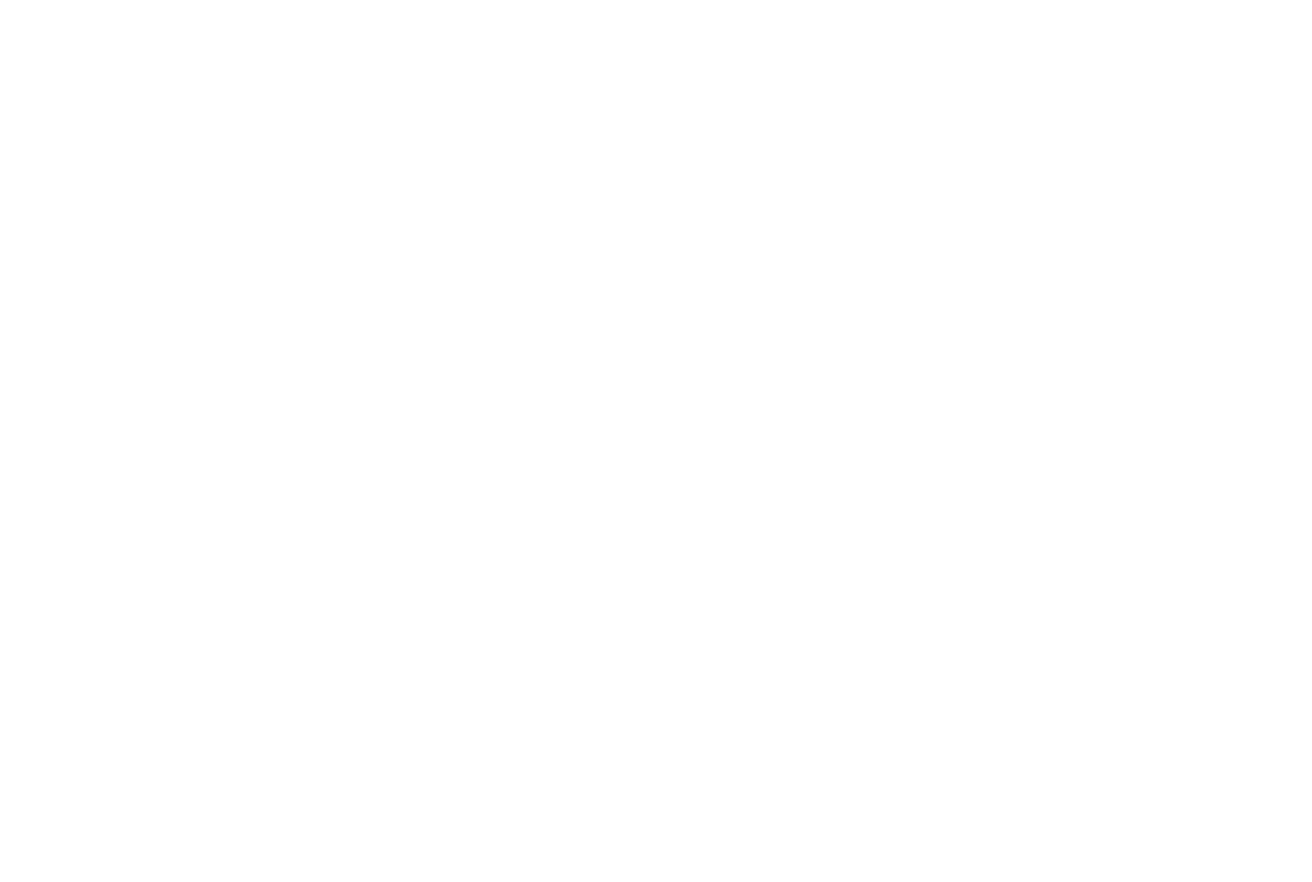
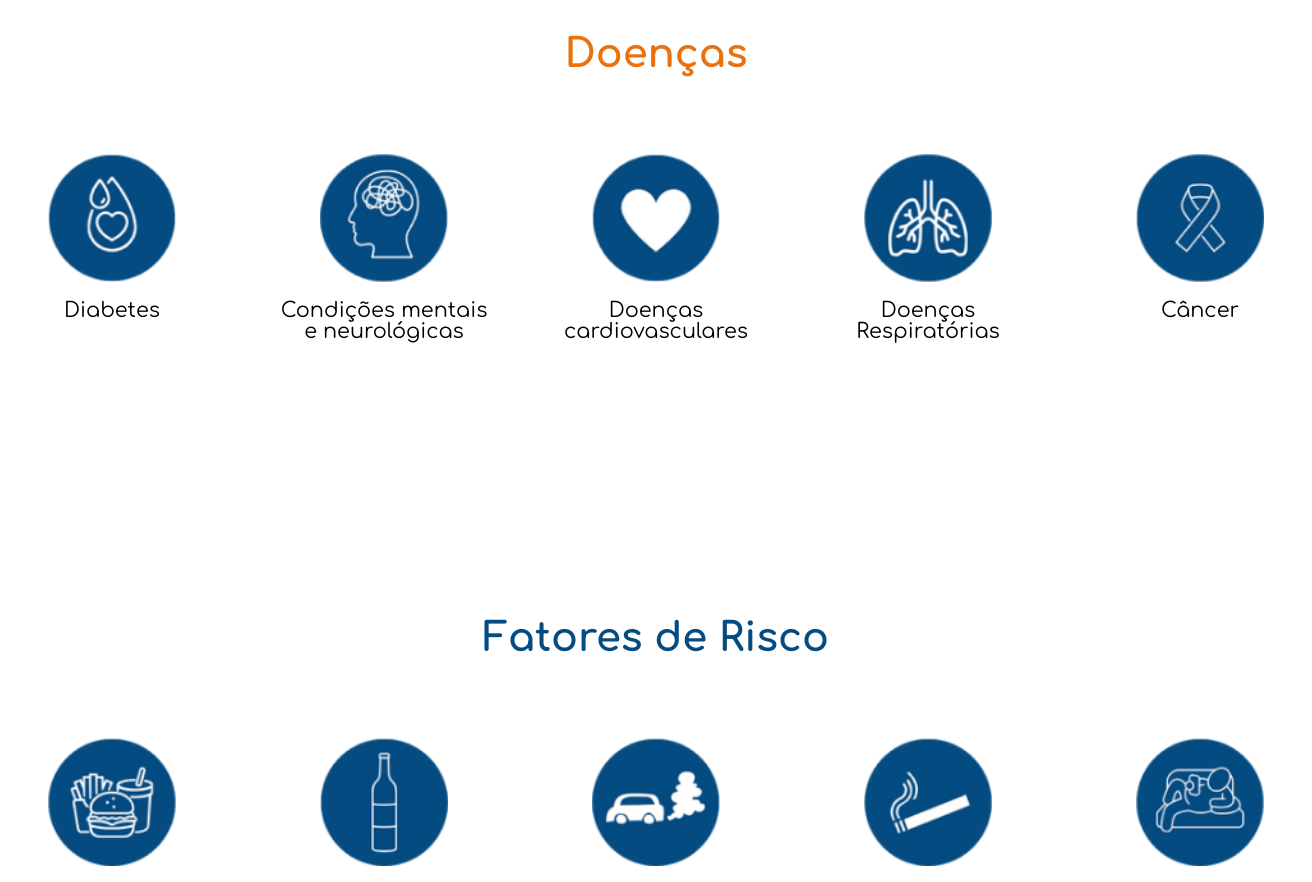
Before and after one commit to Babi-Tech-Cara-4-All/Babi-Tech-Care-4-All-App, a React (Vite) app: page /Tratamento-Doencas-Nao-Transmissiveis in a window 1280 px wide. Shown: the part 2540-3422 px from the top of the page, 1312 px wide, since content can reach past the window. Before the commit the page ends 2478 px from the top, so only its background shows below. Built offline with nearby package versions, Linux system fonts and the light colour scheme.

Commit message:
Add doenças e fatores de risco

```diff
--- a/src/Pages/TratamentoDoencasNaoTransmissiveis/CopyTratamentoDoencasNaoTransmissiveis.jsx
+++ b/src/Pages/TratamentoDoencasNaoTransmissiveis/CopyTratamentoDoencasNaoTransmissiveis.jsx
@@ -1,4 +1,5 @@
 import styles from "./CopyTratamentoDoencasNaoTransmissiveis.module.scss";
+import Reason from "../../Components/Reason/Reason";
 import imgAbs from "../../assets/imgTratamentoDoencasNaoTransmissiveis/imgAbs.png";
 import imgRela from "../../assets/imgTratamentoDoencasNaoTransmissiveis/imgRela.png";
 import mulherFalando from "../../assets/imgTratamentoDoencasNaoTransmissiveis/mulherFalando.png";
@@ -49,36 +50,6 @@
             <h2>O que é uma doença crônica?</h2>
             <img src={mulherFalando} alt="" />
           </section>
-          {/* <section className={styles.gridCausadores}>
-            <h2>AGENTES CAUSADORES</h2>
-            <div className={styles.gridCausadoresContainer}>
-              <Reason
-                icone={IconBacterias}
-                texto="Bacterias"
-                link="https://mundoeducacao.uol.com.br/amp/doencas/doencas-por-bacterias.htm"
-              />
-              <Reason
-                icone={IconMetazoarios}
-                texto="Metazoários"
-                link="https://www.bio.fiocruz.br/index.php/br/esquistossomose-e-outras-doencas-parasitarias"
-              />
-              <Reason
-                icone={IconVirus}
-                texto="Vírus"
-                link="https://m.brasilescola.uol.com.br/amp/doencas/doencas-causadas-virus.htm"
-              />
-              <Reason
-                icone={IconFungos}
-                texto="Fungos"
-                link="https://www.tuasaude.com/doencas-causadas-por-fungos/"
-              />
-              <Reason
-                icone={IconProtozoarios}
-                texto="Protozoários"
-                link="https://midia.atp.usp.br/plc/plc0501/impressos/plc0501_06.pdf"
-              />
-            </div>
-          </section> */}
         </div>
       </div>
       <section className={styles.NTransmissivelSection}>
@@ -88,8 +59,8 @@
               <div className={styles.grafPizza}>
                 <img src={grafpizza} alt="grafico de pizza" />
                 <p>
-                      69% das mortes ocorridas no Brasil em 2016 <br /> foram
-                      por doenças crônicas não <br /> transmissíveis.
+                  69% das mortes ocorridas no Brasil em 2016 <br /> foram por
+                  doenças crônicas não <br /> transmissíveis.
                 </p>
               </div>
               <p className={styles.informacoesDestaque}>
@@ -102,6 +73,35 @@
             </div>
           </div>
         </div>
+      </section>
+      <section className={styles.section2}>
+        <section className={styles.gridArea2}>
+          <div className={styles.bodyPage2}>
+            <section className={styles.doencas}>
+              <h2>Doenças</h2>
+              <div className={styles.doencasFlex}>
+                <Reason icone={diabetes} texto="Diabetes" />
+                <Reason
+                  icone={mentais}
+                  texto="Condições mentais e neurológicas"
+                />
+                <Reason icone={cardio} texto="Doenças cardiovasculares" />
+                <Reason icone={respiratorias} texto="Doenças Respiratórias" />
+                <Reason icone={cancer} texto="Câncer" />
+              </div>
+            </section>
+            <section className={styles.risco}>
+              <h2>Fatores de Risco</h2>
+              <div className={styles.riscoFlex}>
+                <Reason icone={alimentacao} texto="Alimentação inadequada" />
+                <Reason icone={alcool} texto="Uso abusivo de álcool" />
+                <Reason icone={poluicao} texto="Poluiçãou do ar" />
+                <Reason icone={tabagismo} texto="Tabagismo" />
+                <Reason icone={sedentarismo} texto="Sedentarismo" />
+              </div>
+            </section>
+          </div>
+        </section>
       </section>
       {/* <section className={styles.informationSection}>
         <div className={styles.gridInformation}>
--- a/src/Pages/TratamentoDoencasNaoTransmissiveis/CopyTratamentoDoencasNaoTransmissiveis.module.scss
+++ b/src/Pages/TratamentoDoencasNaoTransmissiveis/CopyTratamentoDoencasNaoTransmissiveis.module.scss
@@ -265,23 +265,36 @@
       gap: 13rem;
       font-family: Comfortaa;
       margin: 6rem 0;
-      .gridPrevencoes {
+      .doencas {
+        display: flex;
+        flex-direction: column;
+        align-items: center;
+        gap: 4rem;
+        h2 {
+          color: #e9720f;
+          font-size: 2.5rem;
+          font-weight: 900;
+        }
+        .doencasFlex {
+          display: flex;
+          flex-direction: row;
+          gap: 3rem;
+        }
+      }
+      .risco{
         display: flex;
         flex-direction: column;
         align-items: center;
         gap: 4rem;
         h2 {
           color: #044b81;
-          font-size: 3rem;
+          font-size: 2.5rem;
           font-weight: 900;
         }
-        .gridPrevencoesContainer {
-          display: grid;
-          grid-template-columns: repeat(3, 1fr);
-          grid-template-rows: repeat(2, auto);
-          column-gap: 10rem;
-          row-gap: 5rem;
-          align-self: center;
+        .riscoFlex{
+          display: flex;
+          flex-direction: row;
+          gap: 3rem;
         }
       }
       .solitarioInformation {
```
Lines whose indentation alone changed are shown as unchanged.
